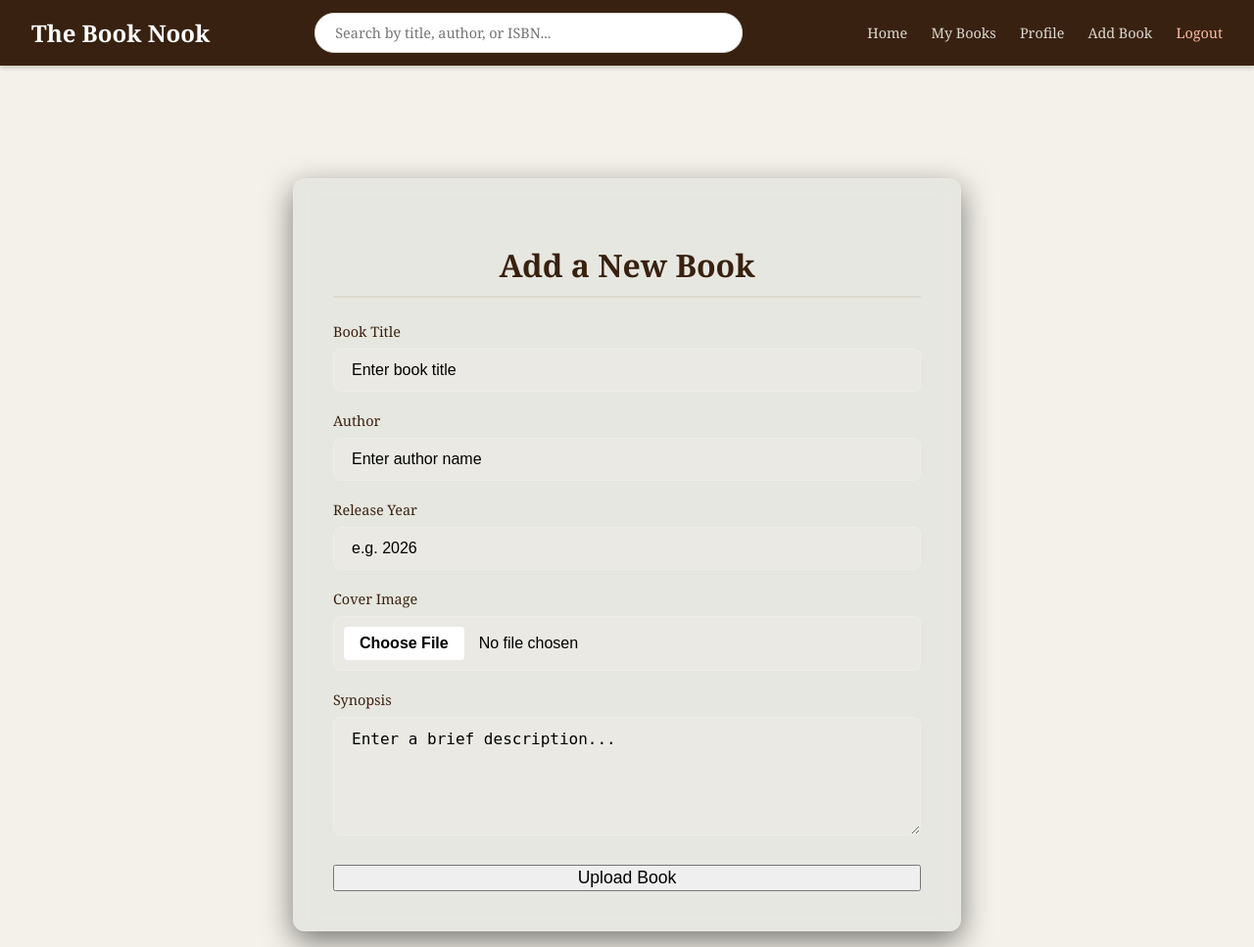
After one commit to lacruzkun/book-management, a Flask app: page /add in a window 1280 px wide. The commit adds this page. Shown: the whole page at 98% size. Run offline with Flask 3, Linux system fonts and the light colour scheme.

Commit message:
add page

```diff
--- a/app.py
+++ b/app.py
@@ -24,7 +24,8 @@ def init_db():
                    file_path TEXT,
                    page_count INTERGER,
                    isbn TEXT,
-                   cover_path TEXT)""")
+                   cover_path TEXT,
+                   uploaded_by TEXT)""")
 
     cursor.execute("""
         CREATE TABLE IF NOT EXISTS genres (
@@ -44,9 +45,10 @@ def init_db():
     """)
 
 
-    cursor.execute("""CREATE TABLE IF NOT EXISTS user_books(user_id INTERGE,
+    cursor.execute("""CREATE TABLE IF NOT EXISTS user_books(user_id INTERGER,
                     book_id INTERGER,
                     progress DECIMAL,
+                    rating DECIMAL,
                     status TEXT,
                     FOREIGN KEY (user_id) REFERENCES users(id)
                     FOREIGN KEY (book_id) REFERENCES books(id))""")
@@ -56,7 +58,8 @@ def init_db():
                     email TEXT,
                     bio TEXT,
                     pic_path TEXT,
-                    password TEXT)""")
+                    password TEXT
+                    )""")
     conn.commit()
     conn.close()
 
@@ -170,12 +173,14 @@ def profile():
     profile = conn.execute("SELECT username, pic_path, bio FROM users WHERE id = ?", (session["user"]["id"],)).fetchone()
     curr_books = conn.execute("SELECT * FROM user_books WHERE user_id = ? AND status = ?", (session["user"]["id"], "reading")).fetchall()
     c_b = []
+
     for b in curr_books:
         c_b.append(conn.execute("SELECT * FROM books WHERE id = ?", (b["book_id"], )).fetchone())
 
     read_books = conn.execute("SELECT * FROM user_books WHERE user_id = ? AND status = ?", (session["user"]["id"], "read")).fetchall()
     plan_books = conn.execute("SELECT * FROM user_books WHERE user_id = ? AND status = ?", (session["user"]["id"], "plan")).fetchall()
     conn.close()
+
     return render_template("profile.html", profile=profile, no_of_currently_reading=len(c_b), no_of_read=len(read_books), no_of_plan=len(plan_books), current=c_b)
 
 @app.route("/search")
@@ -239,10 +244,15 @@ def uploaded_file(filename):
             filename
     )
 
+@app.route("/add")
+def add_book():
+    return render_template("add.html")
+
 
 
 
 
 # https://covers.openlibrary.org/b/isbn/9780385533225-S.jpg
 if __name__ == "__main__":
+    init_db()
     app.run(debug=True)
--- /dev/null
+++ b/static/add.css
@@ -0,0 +1,112 @@
+
+/* Center the form and account for the absolute header */
+.upload-page {
+    display: flex;
+    justify-content: center;
+    align-items: center;
+    min-height: 100vh;
+    padding-top: 100px;
+}
+
+/* Glassmorphism container matching the search bar style */
+.upload-container {
+    background: rgba(10, 69, 73, 0.05);
+    border: 1px solid rgba(255, 255, 255, 0.1);
+    backdrop-filter: blur(10px);
+    padding: 40px;
+    border-radius: 12px;
+    width: 100%;
+    max-width: 600px;
+    box-shadow: 0 10px 30px rgba(0, 0, 0, 0.5);
+}
+
+.upload-container h2 {
+    margin-bottom: 25px;
+    font-size: 2rem;
+    text-align: center;
+    color: #382110;
+}
+
+.form-group {
+    margin-bottom: 20px;
+    display: flex;
+    flex-direction: column;
+}
+
+.form-group label {
+    margin-bottom: 8px;
+    font-size: 0.9rem;
+    color: #382110;
+}
+
+/* Form inputs styled like the search bar */
+.form-control {
+    background: rgba(255, 255, 255, 0.08);
+    border: 1px solid rgba(255, 255, 255, 0.2);
+    color: #000;
+    padding: 12px 18px;
+    border-radius: 8px;
+    font-size: 1rem;
+    outline: none;
+    transition: all 0.3s ease;
+}
+
+.form-control::placeholder {
+    color: #000;
+}
+
+/* Glowing focus state utilizing the dynamic --accent-color */
+.form-control:focus {
+    border-color: var(--accent-color);
+    background: rgba(0, 0, 0, 0.6);
+    box-shadow: 0 0 10px color-mix(in srgb, var(--accent-color), transparent 70%);
+}
+
+.file-input {
+    padding: 10px;
+    cursor: pointer;
+}
+
+/* Custom styling for the file upload button */
+.file-input::-webkit-file-upload-button {
+    background: #fff;
+    color: #000;
+    border: none;
+    padding: 8px 16px;
+    border-radius: 4px;
+    font-weight: bold;
+    cursor: pointer;
+    margin-right: 15px;
+    transition: 0.3s;
+}
+
+.file-input::-webkit-file-upload-button:hover {
+    background: var(--accent-color);
+    color: #fff;
+}
+
+textarea.form-control {
+    resize: vertical; /* Allows vertical scaling only */
+}
+
+/* Enhancing the primary button for the form submission */
+.submit-btn {
+    width: 100%;
+    margin-top: 10px;
+    font-size: 1.1rem;
+    transition: all 0.3s ease;
+}
+
+.submit-btn:hover {
+    background: var(--accent-color);
+    color: #fff;
+    box-shadow: 0 0 15px color-mix(in srgb, var(--accent-color), transparent 50%);
+}
+
+/* Mobile Adjustment for the form */
+@media (max-width: 768px) {
+    .upload-container {
+        padding: 30px 20px;
+        margin: 0 5%;
+    }
+}
--- a/static/home.css
+++ b/static/home.css
@@ -397,3 +397,4 @@ h3 { border-bottom: 1px solid #dcd9d0; padding-bottom: 10px; color: #382110; }
   box-shadow: 0 4px 10px rgba(0,0,0,0.2);
   z-index: 9999;
 }
+/* --- Add Book Page Styles --- */
--- /dev/null
+++ b/templates/add.html
@@ -0,0 +1,40 @@
+{% extends "base.html" %}
+{% block link %} <link rel="stylesheet" href="{{ url_for('static', filename='add.css') }}">{% endblock %}
+
+{% block title %}Add Book - {% endblock %}
+
+{% block content %}
+<main class="upload-page">
+    <section class="upload-container">
+        <h2>Add a New Book</h2>
+        <form action="/upload" method="POST" enctype="multipart/form-data" class="upload-form">
+            <div class="form-group">
+                <label for="title">Book Title</label>
+                <input type="text" id="title" name="title" class="form-control" placeholder="Enter book title" required>
+            </div>
+
+            <div class="form-group">
+                <label for="author">Author</label>
+                <input type="text" id="author" name="author" class="form-control" placeholder="Enter author name" required>
+            </div>
+
+            <div class="form-group">
+                <label for="year">Release Year</label>
+                <input type="number" id="year" name="year" class="form-control" placeholder="e.g. 2026" required>
+            </div>
+
+            <div class="form-group">
+                <label for="cover">Cover Image</label>
+                <input type="file" id="cover" name="cover" class="form-control file-input" accept="image/*" required>
+            </div>
+
+            <div class="form-group">
+                <label for="description">Synopsis</label>
+                <textarea id="description" name="description" class="form-control" rows="5" placeholder="Enter a brief description..."></textarea>
+            </div>
+
+            <button type="submit" class="btn-primary submit-btn">Upload Book</button>
+        </form>
+    </section>
+</main>
+{% endblock %}
--- a/templates/base.html
+++ b/templates/base.html
@@ -3,6 +3,7 @@
 <head>
     <meta charset="UTF-8">
     <meta name="viewport" content="width=device-width, initial-scale=1.0">
+    <link rel="stylesheet" href="{{ url_for('static', filename='home.css') }}">
     {% block link %}{% endblock %}
     <title>{% block title %}Book Manager {% endblock %}</title>
 </head>
@@ -21,6 +22,7 @@
             <a href="{{ url_for('home') }}">Home</a>
             <a href="{{ url_for('my_books') }}">My Books</a>
             <a href="{{ url_for('profile') }}">Profile</a>
+            <a href="{{ url_for('add_book') }}">Add Book</a>
             <a href="{{ url_for('logout') }}" style="color: #ffbba7;">Logout</a>
         </div>
     </nav>
```
Also changed, not shown: books.db.
